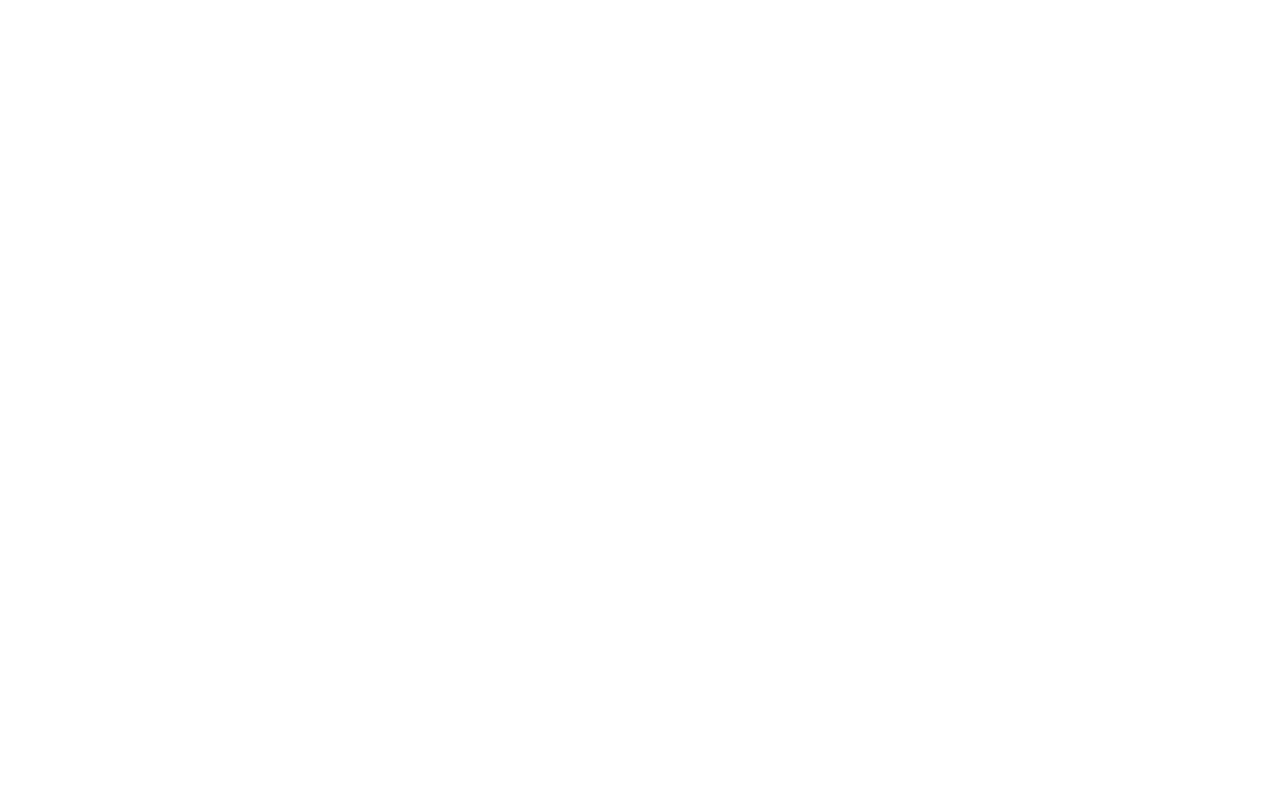
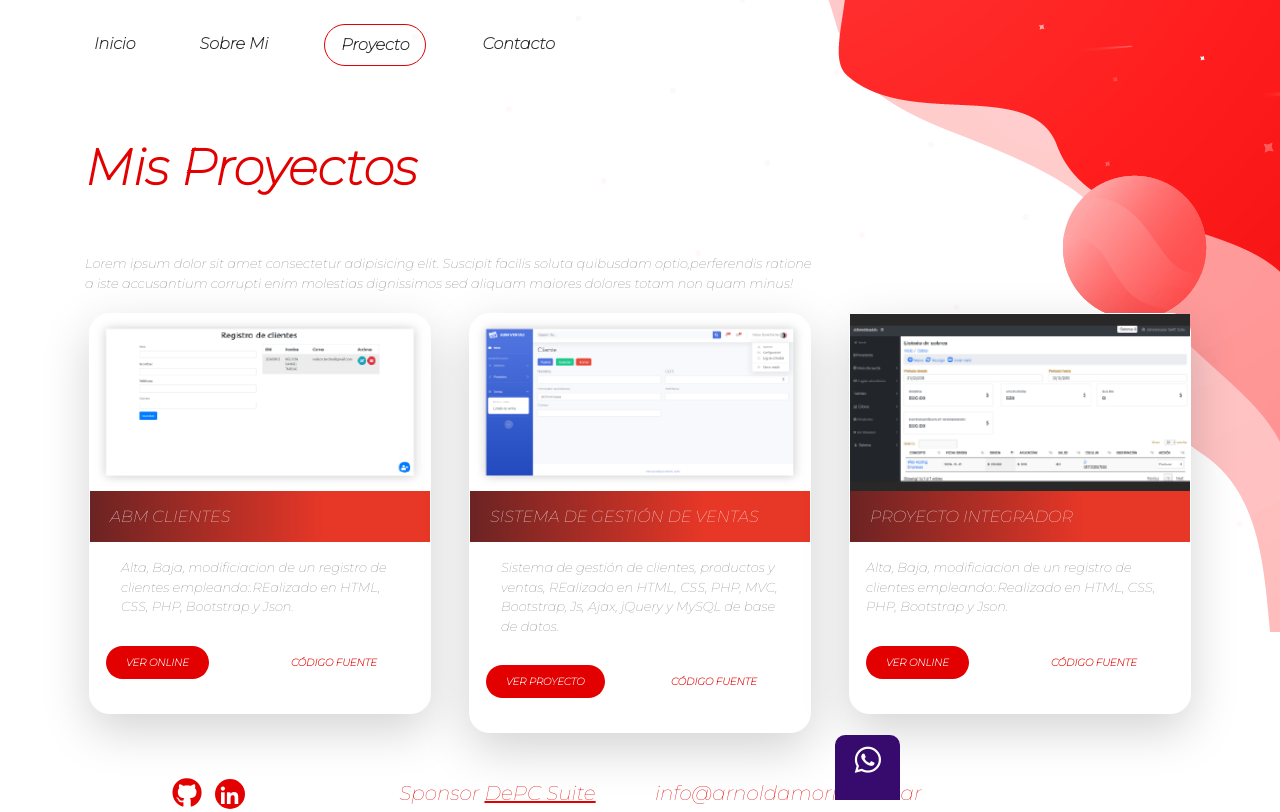
Before and after one commit to arnoldamorin/portfolio, a PHP site: page /proyectos.html in a window 1280 px wide. Before the commit the page is empty. Run offline with PHP 8.4, Linux system fonts and the light colour scheme; some libraries are stand-ins or nearby versions.

Commit message:
modificando proyectos

```diff
--- a/css/estilos.css
+++ b/css/estilos.css
@@ -13,6 +13,7 @@ h1{
 p{
     color: #6A6A6A;
     font-weight: 500;
+    font-size: 16px;
 }
 #contacto{
     background-image: url(../images/fondo-contacto.png);
@@ -32,7 +33,7 @@ nav .active{
 
     text-align: center;
 }
-#contacto main{
+main{
     height: 80vh;
 }
 .btn{
@@ -58,12 +59,17 @@ form .form-control{
     border-color: transparent;
     border-radius: 10px;
 }
-footer, a{
+#contacto footer, #contacto footer .a{
     color: white;
     font-size: 14px;
 }
-footer .fa-github{
-    font-size: 28px;
+#contacto footer .mail{
+    color: white;
+}
+
+#contacto footer .fa-github{
+    font-size: 30px;
+    color: white;
 }
 footer .fa-whatsapp{
     color: white;
@@ -77,19 +83,93 @@ footer .fa-whatsapp{
     right: 380px;
     bottom: 0;
 }
-footer .fa-linkedin-in{
+#contacto footer .fa-linkedin-in{
     font-size: 20px;
+    background-color: white;
+    text-align: center;
     color:#ff4a49;
     border: 0px;
-    height: 32px;
-    width: 32px;
-    background-color: white;
+    height: 30px;
+    width: 30px;
     border-radius: 80px;
     padding: 8px 0 0 0;
-    text-align: center;
     margin: 0 8px;
-
 }
 footer .pcsuite{
     text-underline-position: below;
 }
+
+#proyectos{
+    background-image: url(../images/fondo-proyectos.png);
+    background-size: 100%;
+    background-repeat: no-repeat;
+    background-position-y: -180px;
+    background-position-x: 0;
+}
+#proyectos .btn-p1{
+    background-color: #E20000;
+    color: white;
+    font-size: 10px;
+    font-weight: bold;
+    padding: 10px 20px;
+
+}
+#proyectos .btn-p2{
+    color: #E20000;
+    font-size: 10px;
+    font-weight: 800;
+    }
+
+#proyectos h2{
+    color: white;
+    font-size: 16px;
+    text-transform: uppercase;
+    padding:0;
+    margin:0;
+}
+#proyectos p{
+    font-size: 13px;
+}
+#proyectos img{
+    height: 177px;
+}
+#proyectos .card{
+    border-radius: 20px;
+    border-color: white;
+
+}
+#proyectos .color-gradiente{
+    color: white;
+    padding:20px;
+    background: rgba(107,35,35,1);
+    background: -moz-linear-gradient(left, rgba(107,35,35,1) 0%, rgba(231,55,39,1) 69%, rgba(231,55,39,1) 100%);
+    background: -webkit-gradient(left top, right top, color-stop(0%, rgba(107,35,35,1)), color-stop(69%, rgba(231,55,39,1)), color-stop(100%, rgba(231,55,39,1)));
+    background: -webkit-linear-gradient(left, rgba(107,35,35,1) 0%, rgba(231,55,39,1) 69%, rgba(231,55,39,1) 100%);
+    background: -o-linear-gradient(left, rgba(107,35,35,1) 0%, rgba(231,55,39,1) 69%, rgba(231,55,39,1) 100%);
+    background: -ms-linear-gradient(left, rgba(107,35,35,1) 0%, rgba(231,55,39,1) 69%, rgba(231,55,39,1) 100%);
+    background: linear-gradient(to right, rgba(107,35,35,1) 0%, rgba(231,55,39,1) 69%, rgba(231,55,39,1) 100%);
+    filter: progid:DXImageTransform.Microsoft.gradient( startColorstr='#6b2323', endColorstr='#e73727', GradientType=1 );
+}
+#proyectos footer, #proyecto a{
+    color:#E20000;
+    font-size: 20px;
+}
+#proyectos footer .fa-github{
+    font-size: 30px;
+    color: #E20000;
+}
+#proyectos footer .fa-linkedin-in{
+ font-size: 20px;
+    background-color: #E20000;
+    text-align: center;
+    color:white;
+    border: 0px;
+    height: 30px;
+    width: 30px;
+    border-radius: 80px;
+    padding: 8px 0 0 0;
+    margin: 0 8px;
+}
+#proyectos footer .mail{
+    color: #E20000;
+}
--- a/proyectos.html
+++ b/proyectos.html
@@ -0,0 +1,156 @@
+<!DOCTYPE html>
+<html lang="es">
+
+<head>
+    <meta charset="UTF-8">
+    <meta name="viewport" content="width=device-width, initial-scale=1.0">
+    <title>Proyectos</title>
+    <link rel="stylesheet" href="css/fontawesome/css/all.min.css">
+    <link rel="stylesheet" href="css/fontawesome/css/fontawesome.min.css">
+    <link rel="stylesheet" href="css/bootstrap/css/bootstrap.min.css">
+    <link rel="stylesheet" href="css/estilos.css">
+    <link
+        href="https://fonts.googleapis.com/css2?family=Montserrat:ital,wght@1,100,200,300,400,500,600,700,800,900&display=swap"
+        rel="stylesheet">
+    <script src="css/bootstrap/js/bootstrap.min.js"></script>
+    <script src="js/jquery-3.5.1.min.js"></script>
+    <script src="css/bootstrap/js/bootstrap.bundle.min.js"></script>
+    <script src="https://www.google.com/recaptcha/api.js" async defer></script>
+</head>
+
+<body id="proyectos">
+    <header>
+        <div class="container mb-5 px-3 py-3">
+            <nav class="navbar navbar-expand-md px-0">
+                <button class="navbar-toggler" type="button" data-toggle="collapse" data-target="#navbarsExampleDefault"
+                    aria-controls="navbarsExampleDefault" aria-expanded="false" aria-label="Toggle navigation">
+                    <span class="navbar-toggler-icon"></span>
+                </button>
+                <div class="collapse navbar-collapse" id="navbarsExampleDefault">
+                    <ul class="navbar-nav mr-auto">
+                        <li class="nav-item pr-5">
+                            <a class="nav-link" href="index.html">Inicio</a>
+                        </li>
+                        <li class="nav-item pr-5">
+                            <a class="nav-link" href="sobre-mi.html">Sobre Mi</a>
+                        </li>
+                        <li class="nav-item pr-5">
+                            <a class="nav-link active px-3 rounded-pill" href="proyectos.html">Proyecto</a>
+                        </li>
+                        <li class="nav-item pr-5">
+                            <a class="nav-link" href="contacto.html">Contacto</a>
+                        </li>
+                    </ul>
+                </div>
+            </nav>
+        </div>
+    </header>
+    <main>
+        <div class="container">
+            <div class="row mb-5">
+                <div class="col-12">
+                    <h1> Mis Proyectos</h1>
+                </div>
+            </div>
+            <div class="row">
+                <div class="col-sm-8 col-12">
+                    <p>Lorem ipsum dolor sit amet consectetur adipisicing elit. Suscipit facilis soluta quibusdam
+                        optio,perferendis ratione a iste accusantium corrupti enim molestias dignissimos sed aliquam
+                        maiores
+                        dolores
+                        totam non quam minus!</p>
+                </div>
+            </div>
+            <div class="row">
+                <div class="col-sm-4 col 12">
+                    <div class="row card shadow-lg m-1">
+                        <img src="../PORTFOLIO/images/clientes.png" alt="ABM Clientes" title="ABM Clientes"
+                            class="img-fluid">
+                        <div class="col-12 color-gradiente py-3">
+                            <h2 class="card-title">ABM CLIENTES</h2>
+                        </div>
+                        <div class="col-12">
+                            <p class="card-text p-3">Alta, Baja, modificiacion de un registro de clientes
+                                empleando:.REalizado en HTML, CSS, PHP, Bootstrap y Json.</p>
+                        </div>
+                        <div class="row p-3">
+                            <div class="col sm-6 col-6">
+                                <a href="#" class="btn-p1 rounded-pill">VER ONLINE</a>
+                            </div>
+                            <div class="col sm-6 col-6">
+                                <a href="#" class="btn-p2 px-3">CÓDIGO FUENTE</a>
+                            </div>
+                        </div>
+                    </div>
+                </div>
+                <div class="col-sm-4 col 12">
+                    <div class="row card shadow-lg m-1">
+                        <img src="../PORTFOLIO/images/svg.png" alt="Sistema de Gestión de Ventas"
+                            title="Sistema de Gestión de Ventas" class="img-fluid">
+                        <div class="col-12 color-gradiente py-3">
+                            <h2 class="card-title">SISTEMA DE GESTIÓN DE VENTAS</h2>
+                        </div>
+                        <div class="col-12">
+                            <p class="card-text p-3">Sistema de gestión de clientes, productos y ventas, REalizado en
+                                HTML, CSS, PHP, MVC, Bootstrap, Js, Ajax, jQuery y MySQL de base de datos.</p>
+                        </div>
+                        <div class="row p-3">
+                            <div class="col sm-6 col-6">
+                                <a href="#" class="btn-p1 rounded-pill">VER PROYECTO</a>
+                            </div>
+                            <div class="col sm-6 col-6">
+                                <a href="#" class="btn-p2 px-3">CÓDIGO FUENTE</a>
+                            </div>
+                        </div>
+                    </div>
+                </div>
+                <div class="col-sm-4 col 12">
+                    <div class="row card shadow-lg m-1">
+                        <img src="../PORTFOLIO/images/proyectoIntegrador.png" alt="Proyecto" title="Proyecto"
+                            class="img-fluid">
+                        <div class="col-12 color-gradiente py-3">
+                            <h2 class="card-title">PROYECTO INTEGRADOR</h2>
+                        </div>
+                        <div>
+                            <p class="card-text p-3">Alta, Baja, modificiacion de un registro de clientes
+                                empleando:.Realizado en HTML, CSS, PHP, Bootstrap y Json.</p>
+                        </div>
+                        <div class="row p-3">
+                            <div class="col sm-6 col-6">
+                                <a href="#" class="btn-p1 rounded-pill">VER ONLINE</a>
+                            </div>
+                            <div class="col sm-6 col-6">
+                                <a href="#" class="btn-p2 px-3">CÓDIGO FUENTE</a>
+                            </div>
+                        </div>
+
+                    </div>
+                </div>
+            </div>
+        </div>
+        </div>
+    </main>
+    <footer>
+        <div class="container my-15">
+            <div class="row text-center">
+                <div class="col-3">
+                    <a href="https://github.com" target="_blank" title="Github"><i class="fab fa-github"></i></a>
+                    <a href="https://www.linkedin.com" target="_blank" title="Linkedin"><i
+                            class="fab fa-linkedin-in"></i></a>
+                </div>
+                <div class="col-3">
+                    Sponsor <a href="https://depcsuite.com" target="_blank" title="DEPCSUITE"></a> <u>DePC Suite</u>
+                </div>
+                <div class="col-3">
+                    <a class="mail" href="mailto:info@depcsuite.com">info@arnoldamorin.com.ar</a>
+                </div>
+                <div class="col-3 text-right" id="wp">
+                    <a href="https://api.whatsapp.com/send?phone=54232315214690" title="whatsapp"><i
+                            class="fab fa-whatsapp"></i></a>
+                </div>
+            </div>
+        </div>
+    </footer>
+</body>
+
+</html>
```
Also changed, not shown: contacto.html (+3 -4 lines), images/clientes.png (added), images/contacto.svg (added), images/fondo-proyectos.png (added), images/proyectoIntegrador.png (added), images/svg.png (added).
